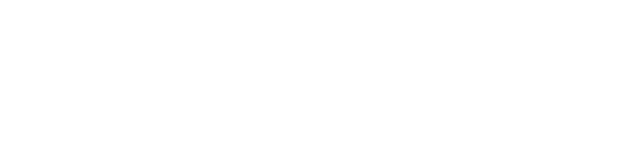
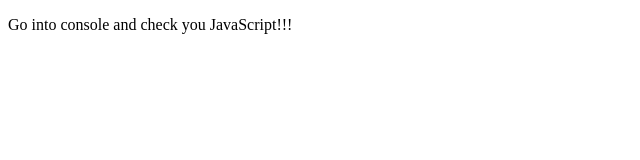
Before and after one commit to Etubom/Practical_JS, a plain HTML site: page index.html in a window 1280 px wide. Shown: the whole page, without its empty margins (0-640 px from the left). Drawn offline with Linux system fonts and the light colour scheme.

Commit message:
Added current version of todoJS file to HTML

```diff
--- a/index.html
+++ b/index.html
@@ -9,7 +9,8 @@
 </head>
 
 <body>
-    <script src="./todov4.js"></script>
+    <p>Go into console and check you JavaScript!!!</p>
+    <script src="./todov5.js"></script>
 </body>
 
 </html>
```
